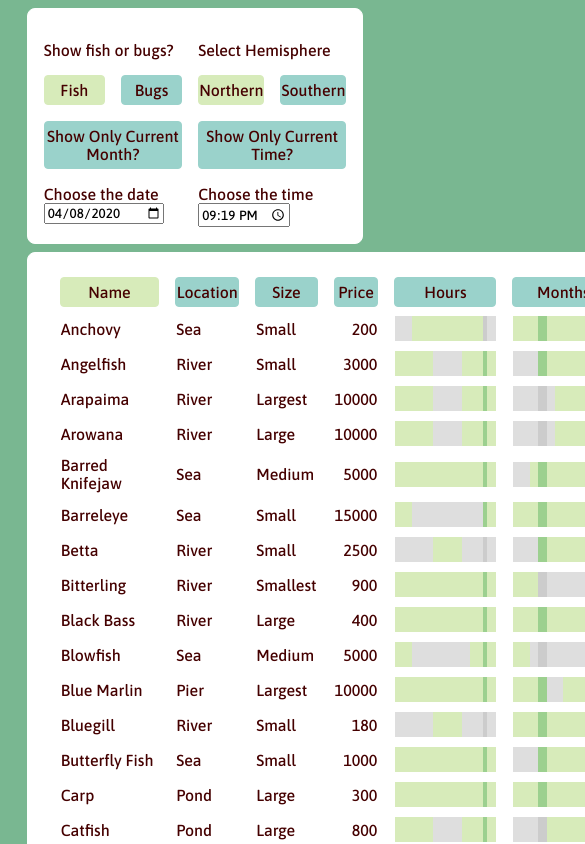
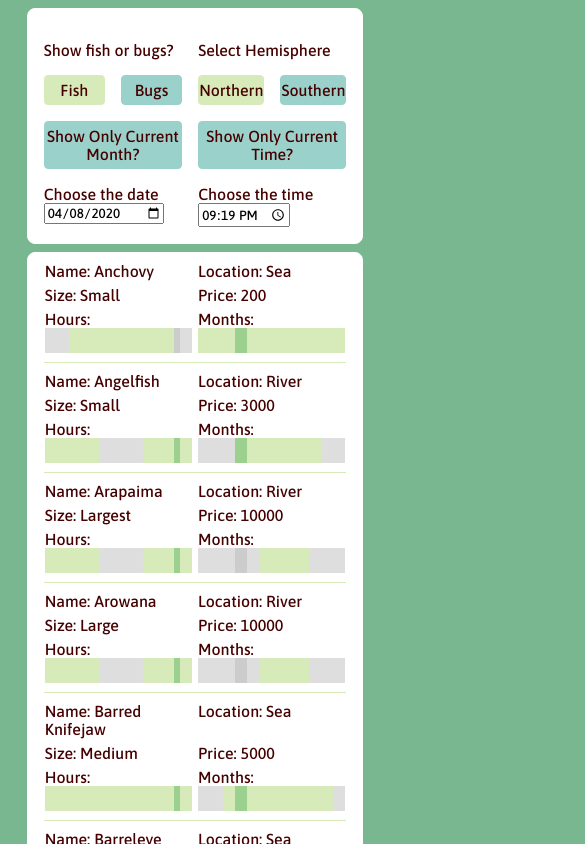
Before and after one commit to tvanantwerp/acnh-catches, a React (Create React App) app: page / in a window 390 px wide. Shown: the top 844 px of the page, 585 px wide, since content can reach past the window. Built offline with nearby package versions, Linux system fonts and the light colour scheme.

Commit message:
Make things fit on mobile

```diff
--- a/src/components/Catches.tsx
+++ b/src/components/Catches.tsx
@@ -9,13 +9,14 @@ import {
   hemisphereAdjustment,
 } from '../utilities';
 import Timeline from './Timeline';
+import Row from './Row';
+import Cell from './Cell';
 
 const Table = styled.table`
   background-color: white;
   border: 1px solid white;
   border-radius: 8px;
   border-spacing: 1rem 0.5rem;
-  padding: 1rem;
   width: 100%;
 `;
 
@@ -23,6 +24,13 @@ interface IHeading {
   selected: boolean;
   theme: DefaultTheme;
 }
+
+const THead = styled.thead`
+  display: none;
+  @media screen and (min-width: 480px) {
+    display: table-header-group;
+  }
+`;
 
 const Heading = styled.th`
   background-color: ${({ theme, selected }: IHeading) =>
@@ -71,7 +79,7 @@ const Catches = ({
 
   return (
     <Table>
-      <thead>
+      <THead>
         <tr>
           {headings.map((heading: string) => (
             <Heading
@@ -90,18 +98,16 @@ const Catches = ({
             </Heading>
           ))}
         </tr>
-      </thead>
+      </THead>
       <tbody>
         {theCatches.map((theCatch: ICatch) => {
           return (
-            <tr key={`theCatches-${theCatch.name}`}>
+            <Row key={`theCatches-${theCatch.name}`}>
               {headings.map((heading) => {
                 return (
-                  <td
+                  <Cell
                     key={`theCatches-${theCatch.name}-${heading}`}
-                    style={{
-                      textAlign: heading === 'price' ? 'right' : 'left',
-                    }}
+                    label={heading}
                   >
                     {heading === 'hours' ? (
                       <Timeline
@@ -121,10 +127,10 @@ const Catches = ({
                     ) : (
                       theCatch[heading as keyof ICatch]
                     )}
-                  </td>
+                  </Cell>
                 );
               })}
-            </tr>
+            </Row>
           );
         })}
       </tbody>
--- /dev/null
+++ b/src/components/Cell.tsx
@@ -0,0 +1,34 @@
+import React from 'react';
+import styled from 'styled-components';
+
+interface ICell {
+  label: string;
+}
+
+const StyledCell = styled.td<ICell>`
+  display: block;
+
+  @media screen and (min-width: 480px) {
+    display: table-cell;
+    text-align: ${(props) => (props.label === 'price' ? 'right' : 'left')};
+  }
+`;
+
+const Label = styled.span`
+  text-transform: capitalize;
+
+  @media screen and (min-width: 480px) {
+    display: none;
+  }
+`;
+
+const Cell: React.FC<ICell> = ({ label, children }) => {
+  return (
+    <StyledCell label={label}>
+      <Label>{`${label}: `}</Label>
+      {children}
+    </StyledCell>
+  );
+};
+
+export default Cell;
--- /dev/null
+++ b/src/components/Row.tsx
@@ -0,0 +1,30 @@
+import React from 'react';
+import styled from 'styled-components';
+
+const StyledRow = styled.tr`
+  border-bottom: 1px solid ${(props) => props.theme.teaGreen};
+  display: grid;
+  grid-gap: 0.25rem;
+  grid-template: repeat(3, auto) / repeat(auto-fit, minmax(100px, 1fr));
+  margin-bottom: 0.5rem;
+  padding-bottom: 0.5rem;
+
+  &:last-of-type {
+    border-bottom: none;
+    margin-bottom: 0;
+    padding-bottom: 0;
+  }
+
+  @media screen and (min-width: 480px) {
+    border: none;
+    display: table-row;
+    margin: none;
+    padding: none;
+  }
+`;
+
+const Row: React.FC = ({ children }) => {
+  return <StyledRow>{children}</StyledRow>;
+};
+
+export default Row;
```
